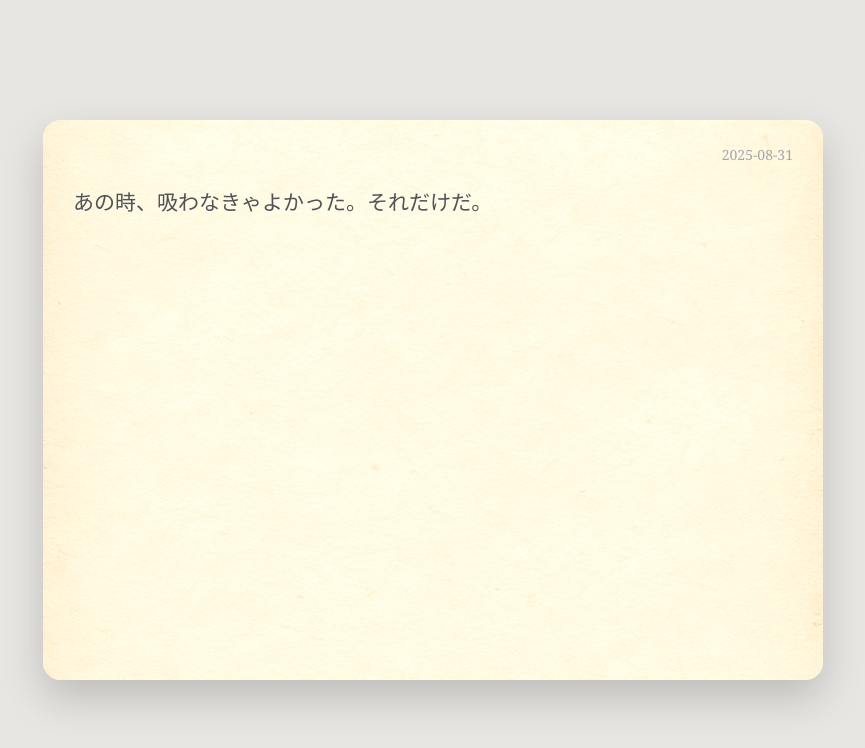
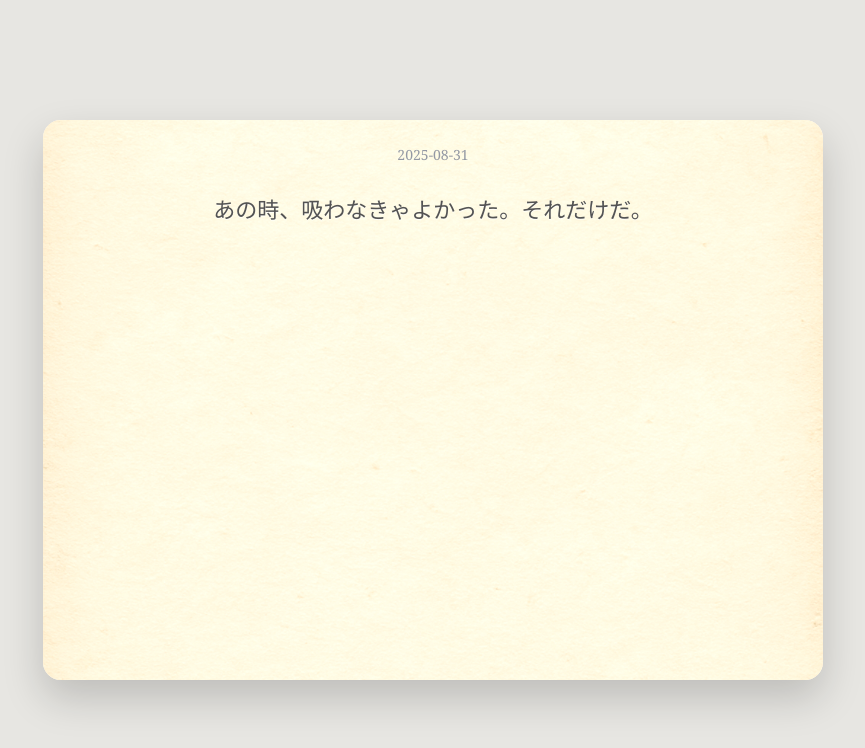
Before and after one commit to Gankohh/zenzo-diary, a plain HTML site: page index.html in a window 1280 px wide. Shown: the whole page, without its empty margins (207-1072 px from the left). Drawn offline with Linux system fonts and the light colour scheme.

Commit message:
Update index.html

```diff
--- a/index.html
+++ b/index.html
@@ -35,12 +35,20 @@
   .sheet::after{
     content:""; position:absolute; inset:0; background:var(--color-overlay);
   }
-  .content{ position:relative; padding: clamp(16px,3.2vw,var(--pad)) clamp(18px,4.4vw,calc(var(--pad) + 8px)); }
-  header{ display:flex; justify-content:flex-end; margin-bottom:14px; font-size:14px; color:#6b7280; }
-  #dateLabel{ opacity:.85 }
+  .content{
+    position:relative;
+    display:flex;
+    flex-direction:column;
+    justify-content:center; /* 縦方向中央 */
+    align-items:center;     /* 横方向中央 */
+    height:100%;            /* 高さ全体で中央寄せ */
+    padding: clamp(16px, 3.2vw, var(--pad));
+    text-align:center;
+  }
+  #dateLabel{ margin-bottom:20px; font-size:14px; color:#6b7280; }
   .letter{
     white-space:pre-wrap;
-    font-size: clamp(17px,2.3vw,21px);
+    font-size: clamp(18px,2.5vw,22px);
     line-height: 1.95;
     color: var(--color-ink);
     text-shadow:0 1px 0 rgba(255,255,255,0.75),0 0 1px rgba(0,0,0,0.08);
@@ -50,12 +58,8 @@
 <body>
   <main class="sheet" role="article" aria-label="善三の手紙">
     <div class="content">
-      <header>
-        <!-- 日付だけ残す -->
-        <div id="dateLabel">—</div>
-      </header>
+      <div id="dateLabel">—</div>
       <section id="letter" class="letter">読み込み中…</section>
-      <!-- footerごと削除でOK -->
     </div>
   </main>
 
@@ -83,7 +87,6 @@ async function loadLetters(){
   try{
     data=await loadLetters();
   }catch(e){
-    console.warn(e);
     data={letters:[{text:"（データがありません）"}]};
   }
   const letters=data.letters||[];
```
